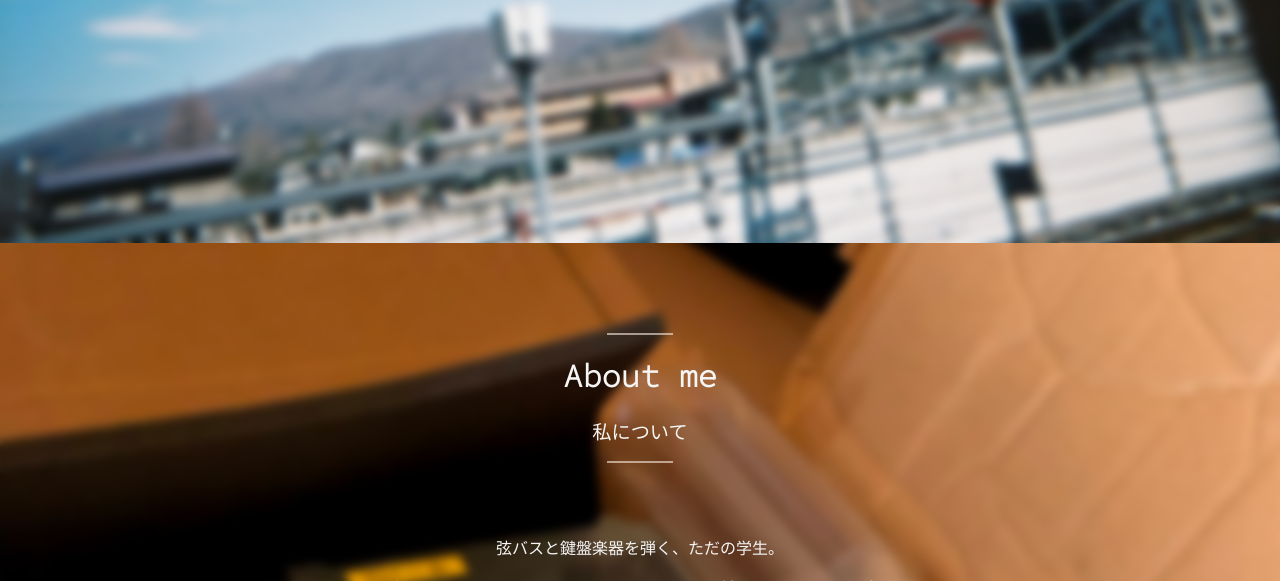
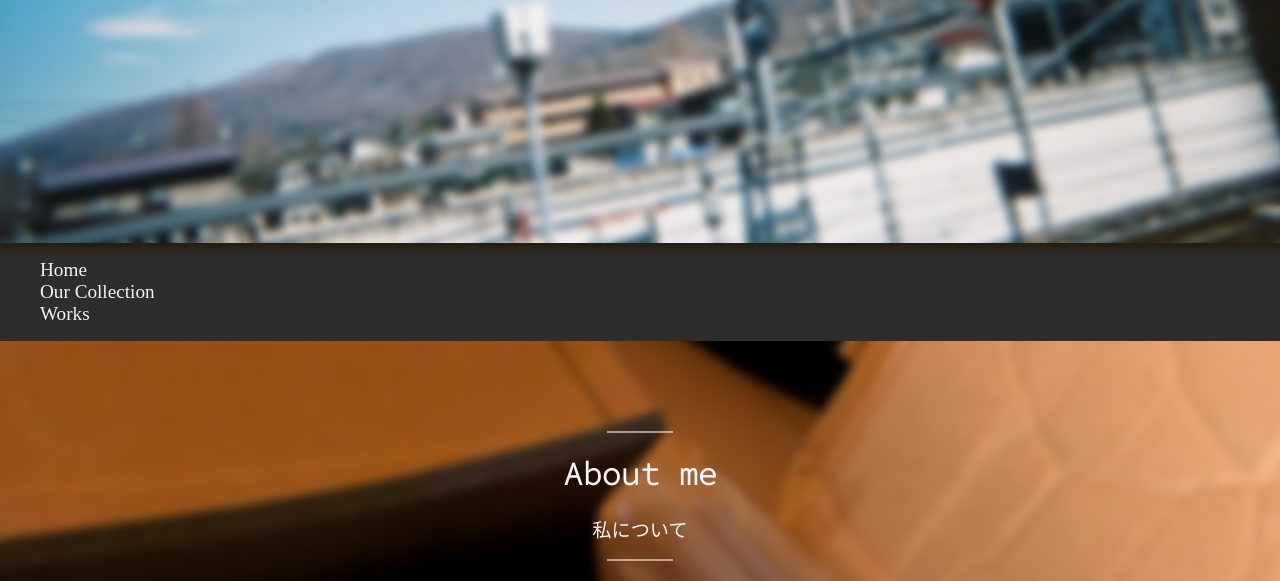
Before and after one commit to denjichouriki-ih/denjichouriki-ih.github.io, a PHP site: page / in a window 1280 px wide. Shown: the part 557-1138 px from the top of the page. Run offline with PHP 8.4, Linux system fonts and the light colour scheme; some web fonts are replaced.

Commit message:
add images

```diff
--- a/common/css/common.css
+++ b/common/css/common.css
@@ -203,3 +203,22 @@ hr.c_blake_b {
   width: 5%;
   padding-bottom: 4em;
 }
+
+.nav nav {
+  display: flex;
+}
+
+.nav li {
+  list-style: none;
+  color: #f5f5f5;
+  font-size: 1.2em;
+}
+
+.nav li a:link {
+  color: #f5f5f5;
+  text-decoration: none;
+}
+
+.nav li a:visited {
+  color: #f5f5f5;
+}
--- a/index.html
+++ b/index.html
@@ -27,6 +27,15 @@
 				<p class="Top_text">弦バス・エレクトーン弾き</p>
 				<p class="Top_text">駆け出しのSEもどき</p>
 			</div>
+		</div>
+		<div class="nav">
+			<nav class="nav_cnt">
+				<ul>
+					<li><a href="/">Home</a></li>
+					<li><a href="/machine/">Our Collection</a></li>
+					<li><a href="/music/">Works</a></li>
+				</ul>
+			</nav>
 		</div>
 		<div class="main_content main_content_bg">
 			<div class="main_content_t">
@@ -60,7 +69,7 @@
 					<hr class="c_blake_t">
 					<h3>雑記帳</h3>
 					<p><u><a href="//prof.obaka-online.xyz">ほめぱげ</a></u></p>
-					<p><u><a href="//www.instagram.com/denjichouriki.ih/">Instagram</a></u></p>
+					<p><u><a href="">Instagram</a></u></p>
 					<p><u><a href="//github.com/denjichouriki-ih/">Github</a></u></p>
 					<br>
 					<p><s>雑に書き連ねたせいで見づらいわ....</s></p>
```
Also changed, not shown: images/IMG_1066.jpg (added), images/IMG_2574.jpg (added), images/IMG_3005.jpg (added), images/IMG_3338.jpg (added), images/IMG_3341.jpg (added), images/IMG_3675.jpg (added), images/IMG_3795.jpg (added).
